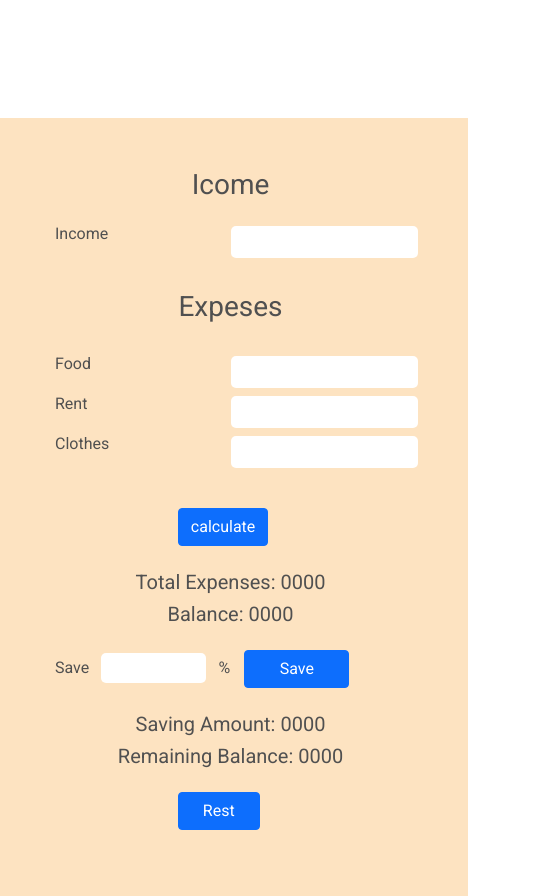
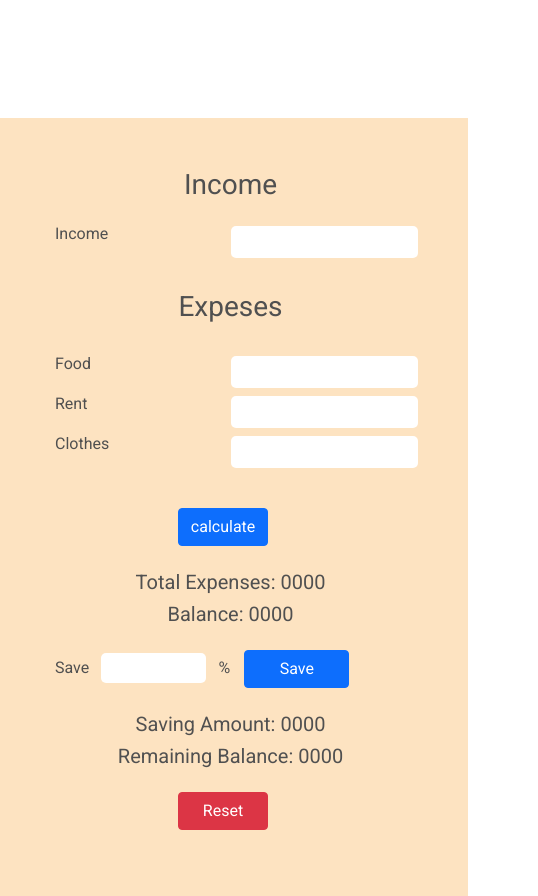
Before and after one commit to Tanvir1407/Fair-of-Money, a plain HTML site: page index.html in a window 1280 px wide. Shown: the full height of the page, 742-1280 px from the left. Drawn offline with Linux system fonts and the light colour scheme.

Commit message:
some correction

```diff
--- a/app.js
+++ b/app.js
@@ -22,7 +22,7 @@ function settleAccounts( addCondition) {
             document.getElementById('balance').innerText = currentBalance;
         }
         else {
-            window.alert('Less than Income costs!!!!')
+            window.alert('Less than your income costs!!')
         }
     }
     else {
--- a/index.html
+++ b/index.html
@@ -29,7 +29,7 @@
             <!-- calculate input section start -->
             <div class=" col-sm-12 col-lg-5 calc-div">
                 <div class="form">
-                    <h3 class="text-center">Icome</h3>
+                    <h3 class="text-center">Income</h3>
                     <div class="row py-3">
                         <p class="col-6 text-input" >Income</p>
                         <input id="Earn-Money" class="col-6 input" type="text">
@@ -71,7 +71,7 @@
                     <h5 class="text-center ">Remaining Balance: <span id="remaning-balance">0000</span></h5>
                     <div class="calc-btn py-3">
                         <!-- reset button -->
-                        <button id="reset-input" class="mx-auto btn btn-primary px-4">Rest</button>
+                        <button id="reset-input" class="mx-auto btn btn-danger px-4">Reset</button>
                     </div>
                 </div>
 
```
